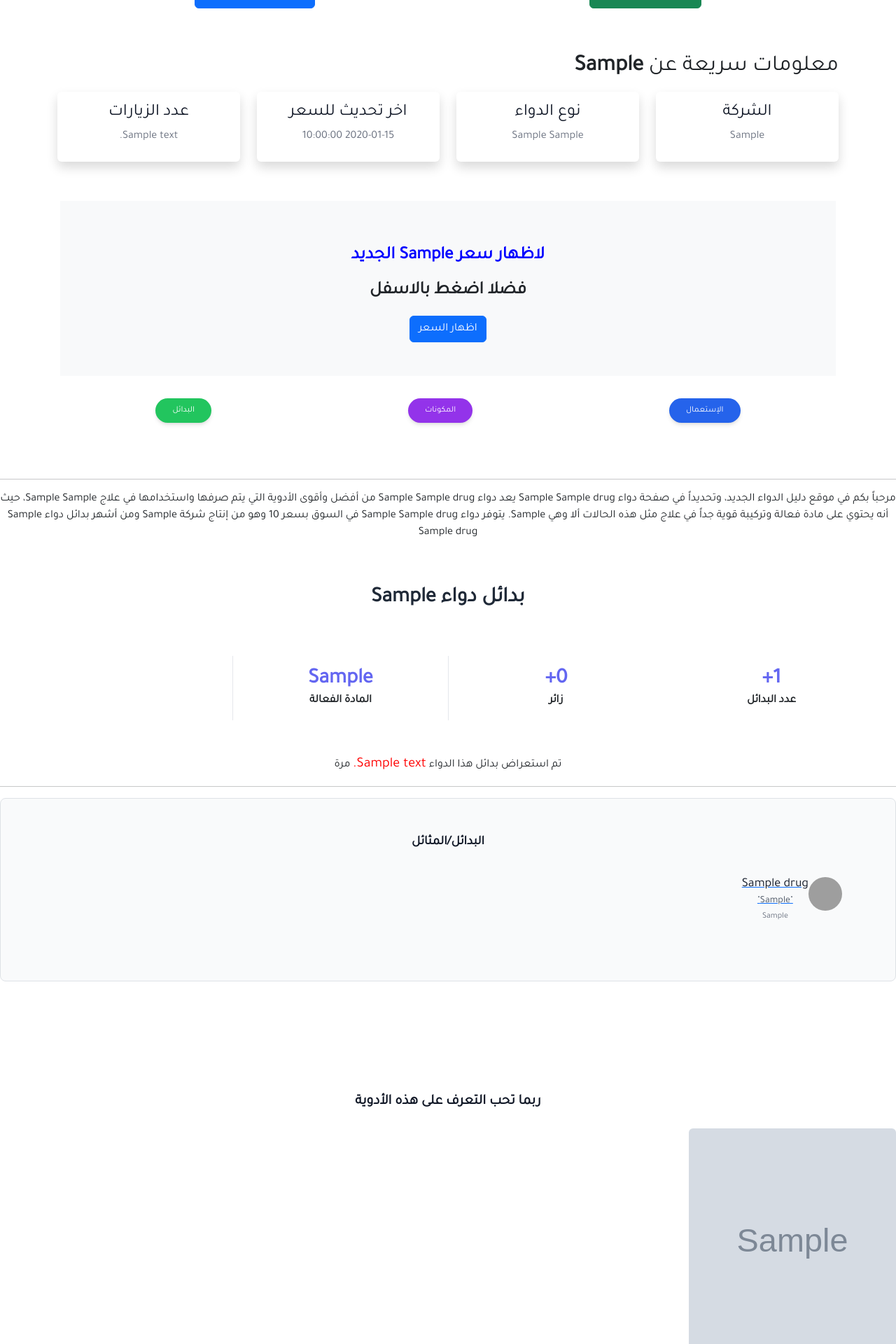
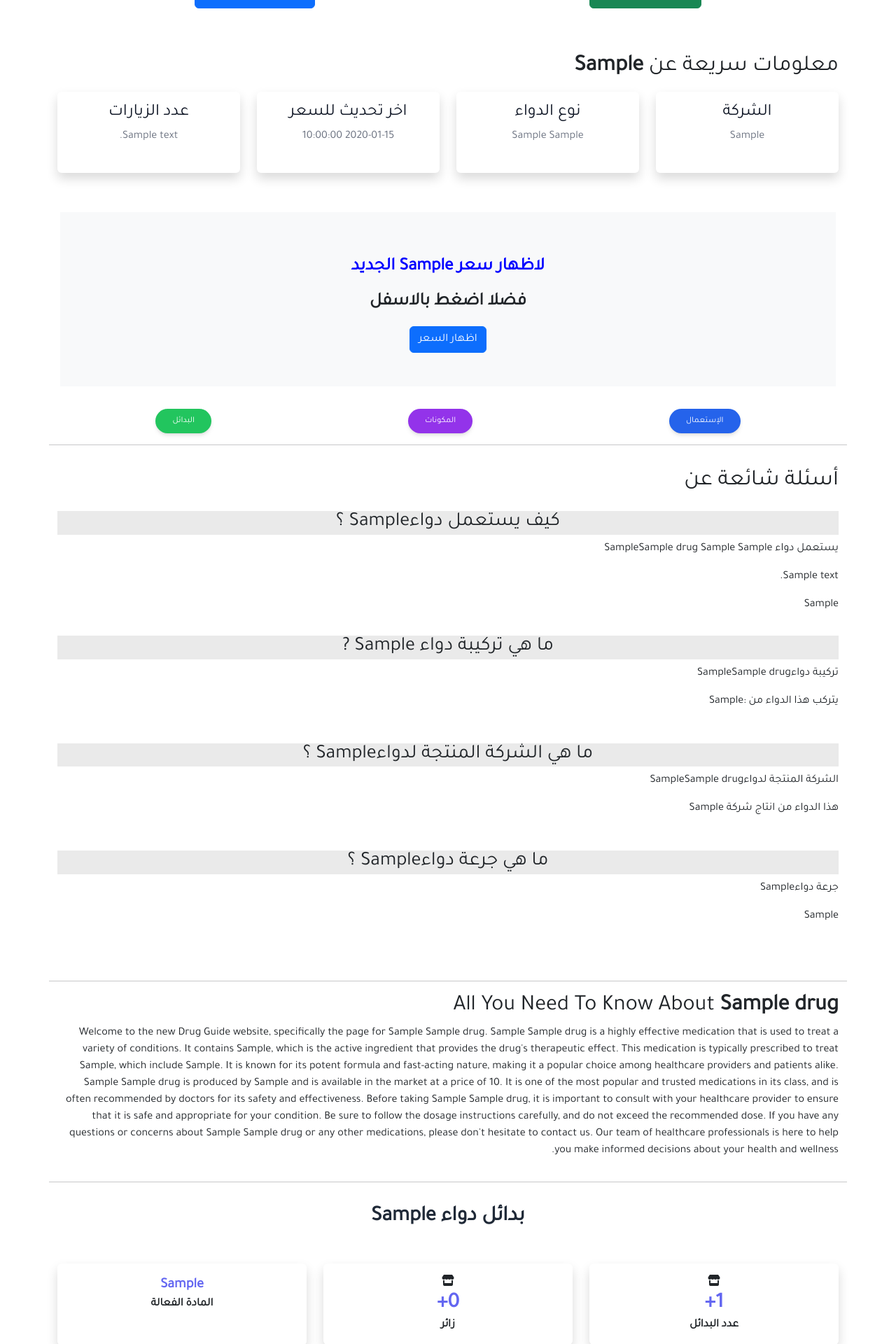
Before and after one commit to Mohamed5956/dalil-eldwaa, a PHP site: page /drg.php?id=1 in a window 1280 px wide. Shown: the part 696-2616 px from the top of the page at 70% size. Run offline with PHP 8.4, Linux system fonts and the light colour scheme; tables that the repository leaves empty or names only in its code hold one stand-in row (values such as "Sample post"); grey boxes marked "Sample" are stand-in pictures; some libraries are stand-ins or nearby versions; grey boxes are pictures that could not be loaded.

Commit message:
drg page

```diff
--- a/drg.php
+++ b/drg.php
@@ -23,39 +23,21 @@ mysqli_query($db, $sqlv);
 
 
 if (isset($_POST['btnCount'])){
-
 $nameOr  =  $row['name'];
 $priceOr =  $row['price'];
 $dateOr  =  date("Y/m/d");
-
 $sqlOrder = "INSERT INTO orders (name, price, date) VALUES ('$nameOr','$priceOr','$dateOr')";
 mysqli_query($db, $sqlOrder);
-
-
 //$sqlbtncnt = "UPDATE global SET btnCount = btnCount + 1";
 //mysqli_query($db, $sqlbtncnt);
-
-
-
 $sqloccnt = "UPDATE drugs SET orderCount = orderCount+1 WHERE id = $id";
 mysqli_query($db, $sqloccnt);
-
-
-
-
 }
-
-
-
-
-
 ?>
 <!DOCTYPE html>
 <html>
 <head>
-
-
-
+    <link rel="stylesheet" href="https://cdnjs.cloudflare.com/ajax/libs/font-awesome/6.4.0/css/all.min.css" integrity="sha512-iecdLmaskl7CVkqkXNQ/ZH/XLlvWZOJyj7Yy7tcenmpD1ypASozpmT/E0iPtmFIB46ZmdtAc9eNBvH0H/ZpiBw==" crossorigin="anonymous" referrerpolicy="no-referrer" />
     <meta name="robots" content="index, follow" />
     <title>سعر دواء <?php echo $row['arabic'] . "  " . $row['name'] . " الجديد | " .  "2023"  . " ثمن علاج " . $row['arabic'] . " price | " . $row['price'] ; ?> | دليل الدواء الجديد</title>
     <meta content='دليل الدواء الجديد <?php echo $row['name'] ?> ' name='keywords'/>
@@ -65,6 +47,17 @@ mysqli_query($db, $sqloccnt);
     <?php
     include 'menu.php';
     ?>
+
+    <style>
+        .text-wrap {
+            overflow-wrap: break-word;
+            word-wrap: break-word;
+            word-break: break-word;
+        }
+        .qr{
+            background-color: #eaeaea;
+        }
+    </style>
 </head>
 <body>
 <div class="container">
@@ -97,7 +90,7 @@ include 'menu.php';
     </div>
     <div class="row">
         <div class="mb-4 col-12 col-md-3 text-center">
-            <div class="shadow p-3 bg-white rounded">
+            <div class="shadow p-3 bg-white rounded" style="height: 116px">
                 <div>
                     <h4 class="font-medium text-gray-900">الشركة</h4>
                     <dd class="mt-2 text-gray-500"><?php echo $row['company']?></dd>
@@ -105,7 +98,7 @@ include 'menu.php';
             </div>
         </div>
         <div class="mb-4 col-12 col-md-3 text-center">
-            <div class="shadow p-3 bg-white rounded">
+            <div class="shadow p-3 bg-white rounded" style="height: 116px">
                 <div>
                     <h4 class="font-medium text-gray-900">نوع الدواء</h4>
                     <dd class="mt-2 text-gray-500"><?php echo $row['artype']." ".$row['arroute']?></dd>
@@ -113,7 +106,7 @@ include 'menu.php';
             </div>
         </div>
         <div class="mb-4 col-12 col-md-3 text-center">
-            <div class="shadow p-3 bg-white rounded">
+            <div class="shadow p-3 bg-white rounded" style="height: 116px">
                 <div>
                     <h4 class="font-medium text-gray-900">اخر تحديث للسعر</h4>
                     <dd class="mt-2 text-gray-500"><?php echo $row['lastupdated']?></dd>
@@ -121,7 +114,7 @@ include 'menu.php';
             </div>
         </div>
         <div class="mb-4 col-12 col-md-3 text-center">
-            <div class="shadow p-3 bg-white rounded">
+            <div class="shadow p-3 bg-white rounded" style="height: 116px">
                 <div>
                     <h4 class="font-medium text-gray-900">عدد الزيارات</h4>
                     <dd class="mt-2 text-gray-500"><?php echo $row['visits']?></dd>
@@ -157,150 +150,115 @@ include 'menu.php';
 
         </div>
     </div>
+    <div class="row my-3">
+        <hr>
+        <div class="col-12 my-3">
+            <h2>أسئلة شائعة عن</h2>
+            <div class="py-3">
+                <div>
+                    <h3 class="text-center qr">
+                        كيف يستعمل دواء<?php echo ucfirst($row['arabic']); ?> ؟
+                    </h3>
+                    <div>
+                        <p>
+                            يستعمل دواء
+                            <?php echo ucfirst($row['arabic']).$row['name']; ?>
+                            <?php if($row['uses'] != "sexual tonic"){echo $row['uses'];}else{echo "<span> </span>";} ?>
+                            <?php echo $row['uses'];?>
+                        </p>
+                        <p><?php echo $row['description'];?></p>
+                        <p><?php echo $row['indications'];?></p>
+
+                    </div>
                 </div>
 
+                <div class="py-3">
+                    <h3 class="text-center qr">  ما هي تركيبة دواء <?php echo ucfirst($row['arabic']); ?> ? </h3>
+                    <div>
+                        <p>تركيبة دواء<?php echo ucfirst($row['arabic']).$row['name']; ?></p>
+                        <p>يتركب هذا الدواء من :<?php echo $row['active'];?></p>
+                    </div>
+                </div>
 
-<!--w-full min-h-80 aspect-w-1 aspect-h-1 rounded-md   lg:h-80 -->
-<div class="bg-white">
-  <section aria-labelledby="features-heading" class="relative">
+                <div class="py-3">
+                    <h3 class="text-center qr">ما هي الشركة المنتجة لدواء<?php echo ucfirst($row['arabic']); ?> ؟ </h3>
+                    <div>
+                        <p>الشركة المنتجة لدواء<?php echo ucfirst($row['arabic']).$row['name']; ?></p>
+                        <p>هذا الدواء من انتاج شركة  <?php echo $row['company'];?></p>
+                    </div>
+                </div>
 
+                <div class="py-3">
+                    <h3 class="text-center qr">ما هي جرعة دواء<?php echo ucfirst($row['arabic']); ?>  ؟</h3>
+                    <div>
+                        <p>جرعة دواء<?php echo ucfirst($row['arabic']); ?></p>
+                       <p><?php echo $row['dose'];?></p>
+                    </div>
+                </div>
+            </div>
+        </div>
+    </div>
+    <div class="row my-3">
+        <hr>
+        <div class="col-12">
+            <h2>All You Need To Know About <b><?php echo $row['name'];?> </b></h2>
+            <div class="content-en">
+                <p>
+                    Welcome to the new Drug Guide website, specifically the page for
+                    <?php echo $row['arabic']. " ".$row['name'];?>.
 
-<div align="center">
+                    <?php echo $row['arabic']. " ".$row['name'];?> is a highly effective medication that is used to treat a variety of conditions. It contains <?php echo $row['active'];?>, which is the active ingredient that provides the drug's therapeutic effect.
 
+                    This medication is typically prescribed to treat <?php echo $row['uses'];?>, which include <?php echo $row['indications'];?>. It is known for its potent formula and fast-acting nature, making it a popular choice among healthcare providers and patients alike.
 
+                    <?php echo $row['arabic']. " ".$row['name'];?> is produced by <?php echo $row['company'];?> and is available in the market at a price of <?php echo $row['price'];?>. It is one of the most popular and trusted medications in its class, and is often recommended by doctors for its safety and effectiveness.
 
+                    Before taking <?php echo $row['arabic']. " ".$row['name'];?>, it is important to consult with your healthcare provider to ensure that it is safe and appropriate for your condition. Be sure to follow the dosage instructions carefully, and do not exceed the recommended dose.
 
-
-<!--<script async src="https://pagead2.googlesyndication.com/pagead/js/adsbygoogle.js?client=ca-pub-7891698547800920"-->
-<!--     crossorigin="anonymous"></script>-->
-<!-- drugs page -->
-<!--<ins class="adsbygoogle"-->
-<!--     style="display:block"-->
-<!--     data-ad-client="ca-pub-7891698547800920"-->
-<!--     data-ad-slot="7468553298"-->
-<!--     data-ad-format="auto"-->
-<!--     data-full-width-responsive="true"></ins>-->
-<!--<script>-->
-<!--     (adsbygoogle = window.adsbygoogle || []).push({});-->
-<!--</script>-->
-
-
-
-
-
-
-
-
-
-<br>
-
-<script>
-$(document).ready(function(){
-
-$(document).on('click', '.toggled', function(){
-
-$('.hidden').show();
-$(this).hide();
-$('.hid').hide();
-
-
-setTimeout(function(){
-location.reload();
-}, 5000);
-
-
-
-
-});
-
-});
-</script>
-
-
-<br>
-
+                    If you have any questions or concerns about <?php echo $row['arabic']. " ".$row['name'];?> or any other medications, please don't hesitate to contact us. Our team of healthcare professionals is here to help you make informed decisions about your health and wellness.
+                </p>
+            </div>
+        </div>
+    </div>
+    <div class="row my-3">
         <hr>
         <p>
-مرحباً بكم في موقع دليل الدواء الجديد، وتحديداً في صفحة دواء
-<?php echo $row['arabic']. " ".$row['name'];?>
-
-يعد دواء <?php echo $row['arabic']. " ".$row['name'];?> من أفضل وأقوى الأدوية التي يتم صرفها واستخدامها في علاج
-<?php echo $row['uses']." ". $row['indications']?>،
-حيث أنه يحتوي على مادة فعالة وتركيبة قوية جداً في علاج مثل هذه الحالات ألا وهي
-<?php echo $row['active']?>.
-
-يتوفر دواء
-<?php echo $row['arabic']. " ".$row['name'];?> في السوق بسعر
-<?php echo $row['price'];?> وهو من إنتاج شركة
-<?php echo $row['company'];?>
- ومن أشهر بدائل دواء
-<?php echo $row['arabic']. " ".$row['name'];?>
-
-
             <?php
-    $qnum   = mysqli_query($db, "SELECT COUNT(*) as total FROM drugs WHERE active = '$active'");
-
+            $qnum = mysqli_query($db, "SELECT COUNT(*) as total FROM drugs WHERE active = '$active'");
             $num=mysqli_fetch_assoc($qnum);
-
             ?>
-
-
         </p>
-
-
-<script>
-  var count = 0;
-  var intervalId = setInterval(function(){
-    count++;
-    document.getElementById("visitor-count").innerHTML = count + "+";
-  }, 1); // increments every 100 milliseconds
-  setTimeout(function(){
-    clearInterval(intervalId);
-    document.getElementById("visitor-count").innerHTML = <?php echo $row['sim_visits']; ?> + "+";
-  }, 1000); // stops counting after 4 seconds
-</script>
-
-
-<div class="bg-white py-6 sm:py-8 lg:py-12">
-  <div class="max-w-screen-xl px-4 md:px-8 mx-auto">
-    <!-- text - start -->
-    <div class="mb-10 md:mb-16">
-      <h2 class="text-gray-800 text-2xl lg:text-3xl font-bold text-center mb-4 md:mb-6">
+        <h2 class="text-gray-800 text-2xl lg:text-3xl font-bold text-center mb-5 md:mb-6">
             بدائل دواء
             <?php echo ucfirst($row['arabic']); ?>
         </h2>
-
-      <p class="max-w-screen-md text-gray-500 md:text-lg text-center mx-auto"> </p>
-    </div>
-    <!-- text - end -->
-
-    <div class="grid grid-cols-2 md:grid-cols-4 md:divide-x gap-8 md:gap-0">
-
-
-
-      <!-- stat - start -->
-      <div class="flex flex-col items-center md:p-4">
+        <div class="mb-4 col-12 col-md-4 text-center">
+            <div class="shadow p-3 bg-white rounded">
+                <i class="fa-solid fa-store"></i>
+                <div>
                     <div class="text-indigo-500 text-xl sm:text-2xl md:text-3xl font-bold"><?php echo $num['total']; ?>+</div>
                     <div class="text-sm sm:text-base font-semibold">عدد البدائل</div>
                 </div>
-
-      <!-- stat - start -->
-      <div class="flex flex-col items-center md:p-4">
+            </div>
+        </div>
+        <div class="mb-4 col-12 col-md-4 text-center">
+            <div class="shadow p-3 bg-white rounded">
+                <i class="fa-solid fa-store"></i>
+                <div>
                     <div id="visitor-count" class="text-indigo-500 text-xl sm:text-2xl md:text-3xl font-bold ">0+</div>
                     <div class="text-sm sm:text-base font-semibold">زائر</div>
                 </div>
-      <!-- stat - end -->
-
-      <!-- stat - start -->
-      <div class="flex flex-col items-center md:p-4">
-        <div class="text-indigo-500 text-xl sm:text-2xl md:text-3xl font-bold"><?php echo $row['active']?> </div>
+            </div>
+        </div>
+        <div class="mb-4 col-12 col-md-4 text-center">
+            <div class="shadow p-3 bg-white rounded" style="height: 117px">
+                <div>
+                    <div class="text-indigo-500 font-bold" style="font-size: 20px"><?php echo $row['active']?> </div>
                     <div class="text-sm sm:text-base font-semibold">المادة الفعالة</div>
-      </div>
-      <!-- stat - end -->
                 </div>
             </div>
         </div>
-
+        <div class="mb-4 col-12 col-md-4 text-center">
             <p>
                 تم استعراض بدائل هذا الدواء
                 <span style="color:red;font-size:20px;">
@@ -308,61 +266,43 @@ location.reload();
                 </span>
                 مرة
             </p>
+        </div>
+    </div>
+    <div class="row my-3 align-items-center justify-content-center">
         <hr>
+        <h2 class="text-center qr py-2 my-3">البدائل/المثائل</h2>
+        <?php
+        $i = 0;
+        $qsim = mysqli_query($db, "SELECT * FROM drugs WHERE active = '$active' ORDER BY visits LIMIT 5");
+        while ($rowsim = mysqli_fetch_assoc($qsim)) {
+            $i++;
+            echo '<div class="col-12 col-md-4">';
+            echo '<div class="card" style="width: 18rem;">';
+            echo' <img class="mr-3 mb-3 w-12 h-12 rounded-full sm:mb-0" src="/rpng/'.$rowsim["route"].'.png" alt="'.$rowsim["route"].'">';
+            echo ' <div class="card-body">
+                        <h5 class="card-title">'.$rowsim["active"].'</h5>
+                        <p class="card-text">'.$rowsim["name"].'</p>
+                        <a href="#" class="btn btn-primary"> '.$rowsim["id"].'</a>
+                    </div>
+                    </div>
+                    </div>';
+        }?>
+    </div>
+    <div class="row">
+        <hr>
+        <div class="col-12">
+            <section aria-labelledby="related-heading" class="mt-5 sm:mt-24">
+                <h2 id="related-heading" class="text-xl font-bold text-gray-900 text-center qr py-2 my-3">ربما تحب التعرف على هذه الأدوية
+                    <?php  echo $row['arabic']; ?> </h2>
 
-
-
-<div class="p-5 mb-4 bg-gray-50 rounded-lg border border-gray-100 ">
-    <time class="text-lg font-semibold text-gray-900 ">البدائل/المثائل</time>
-    <ol class="mt-3 divide-y divider-gray-200 ">
-
-
+                <div class="text-wrap mt-6 grid grid-cols-1 gap-y-10 gap-x-6 sm:grid-cols-2 lg:grid-cols-4 xl:gap-x-8">
 
                     <?php
-$i     = 0;
-$qsim   = mysqli_query($db, "SELECT * FROM drugs WHERE active = '$active' ORDER BY visits LIMIT 5");
-while ($rowsim = mysqli_fetch_assoc($qsim)) {
-$i++;
-
-        echo '<li><a href="drg.php?id='.$rowsim["id"].'" class="block items-center p-3 sm:flex hover:bg-gray-100 ">';
-               echo' <img class="mr-3 mb-3 w-12 h-12 rounded-full sm:mb-0" src="/rpng/'.$rowsim["route"].'.png" alt="'.$rowsim["route"].'">';
-                echo'<div class="text-gray-600 ">
-                    <div class="text-lg font-normal"><span class="font-medium text-gray-900 ">'.$rowsim["name"].'</span></div>
-                    <div class="text-sm font-normal">"'.$rowsim["active"].'"</div>';
-                    echo '<span class="inline-flex items-center text-xs font-normal text-gray-500 ">
-
-                        '.$rowsim["route"].'
-                    </span> </div></a></li>';
-
-
-    }?>
-
-    </ol>
-</div>
-
-
-
-<a href='/alternatives.php?id=<?php echo $row['id'];?>'>
-<button class='text-2xl  btn bg-green-500 text-white font-medium  hover:shadow-lg  hover:bg-green-600 '>
-اضغط هنا لعرض المزيد من البدائل
-</button></a>
-
-<!-- Related products -->
-    <section aria-labelledby="related-heading" class="mt-16 sm:mt-24">
-      <h2 id="related-heading" class="text-xl font-bold text-gray-900">ربما تحب التعرف على هذه الأدوية</h2>
-
-      <div class="mt-6 grid grid-cols-1 gap-y-10 gap-x-6 sm:grid-cols-2 lg:grid-cols-4 xl:gap-x-8">
-
-
-
-
-<?php
-$qsim   = mysqli_query($db, "SELECT * FROM drugs WHERE name LIKE '$first3letters%' ORDER BY RAND() LIMIT 5");
+                    $qsim   = mysqli_query($db, "SELECT * FROM drugs WHERE active LIKE '$active%'  ORDER BY price+0 ASC LIMIT 20");
                     while ($rowsim = mysqli_fetch_assoc($qsim)) {
 
                         echo    '<div class="group relative"><div class="w-full min-h-80 aspect-w-1 aspect-h-1 rounded-md overflow-hidden group-hover:scale-75 lg:h-80 lg:aspect-none">
             <img src="';
-
                         if($rowsim['img'] != ''){ echo $rowsim['img'];}else{ echo "/rpng/". $rowsim['route'].".png";};
 
                         echo'" alt="'.$rowsim["route"].'" class="w-full h-full object-center object-cover lg:w-full lg:h-full">
@@ -384,86 +324,64 @@ echo $rowsim["arabic"] ;
                     ?>
 
                 </div>
-
+            </section>
+        </div>
+    </div>
 </div>
 
-    </section>
+
+<!--w-full min-h-80 aspect-w-1 aspect-h-1 rounded-md   lg:h-80 -->
+<div class="bg-white">
+  <section aria-labelledby="features-heading" class="relative">
+<div align="center">
+<!--<script async src="https://pagead2.googlesyndication.com/pagead/js/adsbygoogle.js?client=ca-pub-7891698547800920"-->
+<!--     crossorigin="anonymous"></script>-->
+<!-- drugs page -->
+<!--<ins class="adsbygoogle"-->
+<!--     style="display:block"-->
+<!--     data-ad-client="ca-pub-7891698547800920"-->
+<!--     data-ad-slot="7468553298"-->
+<!--     data-ad-format="auto"-->
+<!--     data-full-width-responsive="true"></ins>-->
+<!--<script>-->
+<!--     (adsbygoogle = window.adsbygoogle || []).push({});-->
+<!--</script>-->
+
+<script>
+$(document).ready(function(){
+$(document).on('click', '.toggled', function(){
+$('.hidden').show();
+$(this).hide();
+$('.hid').hide();
+setTimeout(function(){
+location.reload();
+}, 5000);
+});
+
+});
+</script>
 
 
 
-<br>
-<br>
+<script>
+  var count = 0;
+  var intervalId = setInterval(function(){
+    count++;
+    document.getElementById("visitor-count").innerHTML = count + "+";
+  }, 1); // increments every 100 milliseconds
+  setTimeout(function(){
+    clearInterval(intervalId);
+    document.getElementById("visitor-count").innerHTML = <?php echo $row['sim_visits']; ?> + "+";
+  }, 1000); // stops counting after 4 seconds
+</script>
 
-<hr>
-
-
-<ul class="space-y-4 list-disc list-inside text-gray-500 dark:text-gray-400">
-    <li>
-كيف يستعمل دواء<?php echo ucfirst($row['arabic']); ?> ؟
-        <ul class="pl-5 mt-2 space-y-1 list-disk list-inside">
-            <li>
-يستعمل دواء
-<?php echo ucfirst($row['arabic']).$row['name']; ?>
-<br>
-                <?php if($row['uses'] != "sexual tonic"){echo $row['uses'];}else{echo "<span> </span>";} ?>
-<?php echo $row['uses'];?>
-
-            </li>
-            <li><?php echo $row['description'];?>.</li>
-             <li><?php echo $row['indications'];?>.</li>
-        </ul>
-    </li>
-    <li>  ما هي تركيبة دواء <?php echo ucfirst($row['arabic']); ?>
-        <ul class="pl-5 mt-2 space-y-1 list-disc list-inside">
-            <li>
-<h4>تركيبة دواء
-<?php echo ucfirst($row['arabic']).$row['name']; ?>
-</h4>
-
-</li>
-     <li>يتركب هذا الدواء من :
-       <?php echo $row['active'];?></li>
-        </ul>
-    </li>
-    <li>
- ما هي الشركة المنتجة لدواء<?php echo ucfirst($row['arabic']); ?> ؟
-        <ul class="pl-5 mt-2 space-y-1 list-disc list-inside">
-            <li>
-<h4>الشركة المنتجة لدواء
-<?php echo ucfirst($row['arabic']).$row['name']; ?>
- </h4></li>
-             هذا الدواء من انتاج شركة  <?php echo $row['company'];?>
-
-        </ul>
-    </li>
-
-
-     <li>
-       ما هي جرعة دواء<?php echo ucfirst($row['arabic']); ?>  ؟
-        <ul class="pl-5 mt-2 space-y-1 list-disk list-inside">
-            <li>
-<h4>جرعة دواء
-<?php echo ucfirst($row['arabic']); ?>
-</h4></li>
-            <li><?php echo $row['dose'];?></li>
-
-        </ul>
-    </li>
-</ul>
-
-
-
-
-
-
-
-
-
-
-
-
+<a href='/alternatives.php?id=<?php echo $row['id'];?>'>
+<button class='text-2xl  btn bg-green-500 text-white font-medium  hover:shadow-lg  hover:bg-green-600 '>
+اضغط هنا لعرض المزيد من البدائل
+</button></a>
 
 <div class='shareButtons'>
+    <hr>
 Share to
 <br>
 <a href='' id='fbLink' target='_blank'><i class='fab fa-facebook'></i></a>
@@ -473,9 +391,6 @@ Share to
 <hr>
 <p>انقر لنسخ رابط مشاركة معلومات وسعر هذا الدواء</p>
 <textarea id="txtarea" dir="ltr" style="width:90%;height:30px"></textarea>
-</div>
-
-</div>
 </div>
 
 <script>
@@ -517,13 +432,12 @@ data : {
 
 
 </script>
-</div>
 
 <?php
 else:
 header('Location: /');
 endif;
-
+include 'footer.php'
 ?>
 </body>
 </html>
--- a/footer.php
+++ b/footer.php
@@ -202,7 +202,7 @@
     <!-- Grid container -->
 
     <!-- Copyright -->
-        <p id='copyrightContainer'> جميع الحقوق محفوظة <a href='https://dlildwa.com/' id='copyRightsDiv'>
+        <p id='copyrightContainer'> جميع الحقوق محفوظة <a style="color:#fff" href='https://dlildwa.com/' id='copyRightsDiv'>
                 دليل الدواء الجديد
             </a>&#169;2022 - 2023</p>
     <!-- Copyright -->
--- a/styles.css
+++ b/styles.css
@@ -384,16 +384,19 @@ height:100px;
 
 #copyrightContainer {
     text-align: center;
-    background: #2ECCFA;
+    background: #a2a2a2;
     margin-top: 20px;
     margin-bottom: 0;
     padding:5px;
 }
 
+#copyRightsDiv {
+    text-decoration: none;
+}
 
-
-
-
+#copyRightsDiv:hover{
+    text-decoration: underline;
+}
 
 .shareButtons {
     text-align: center;
```
Lines whose indentation alone changed are shown as unchanged.
